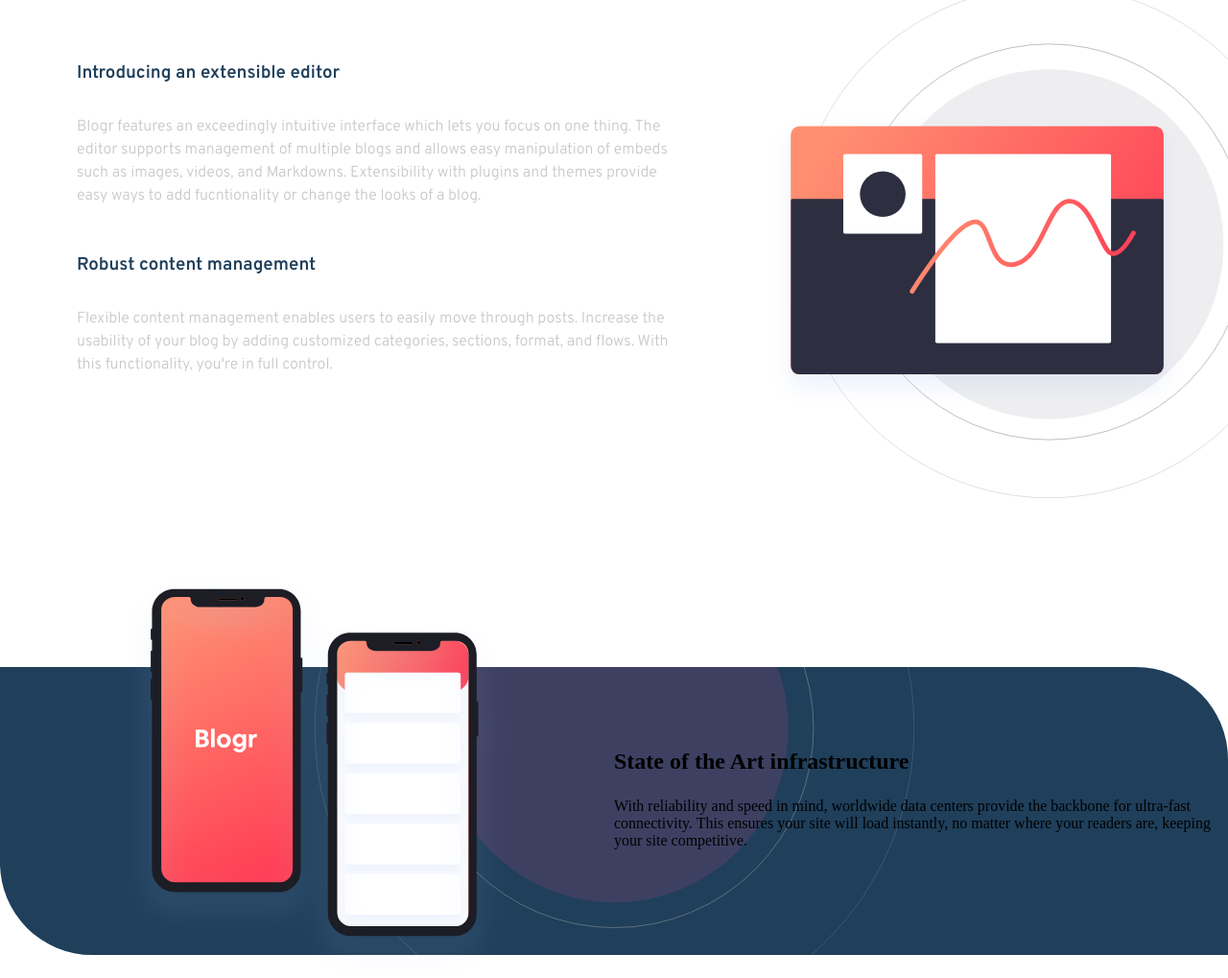
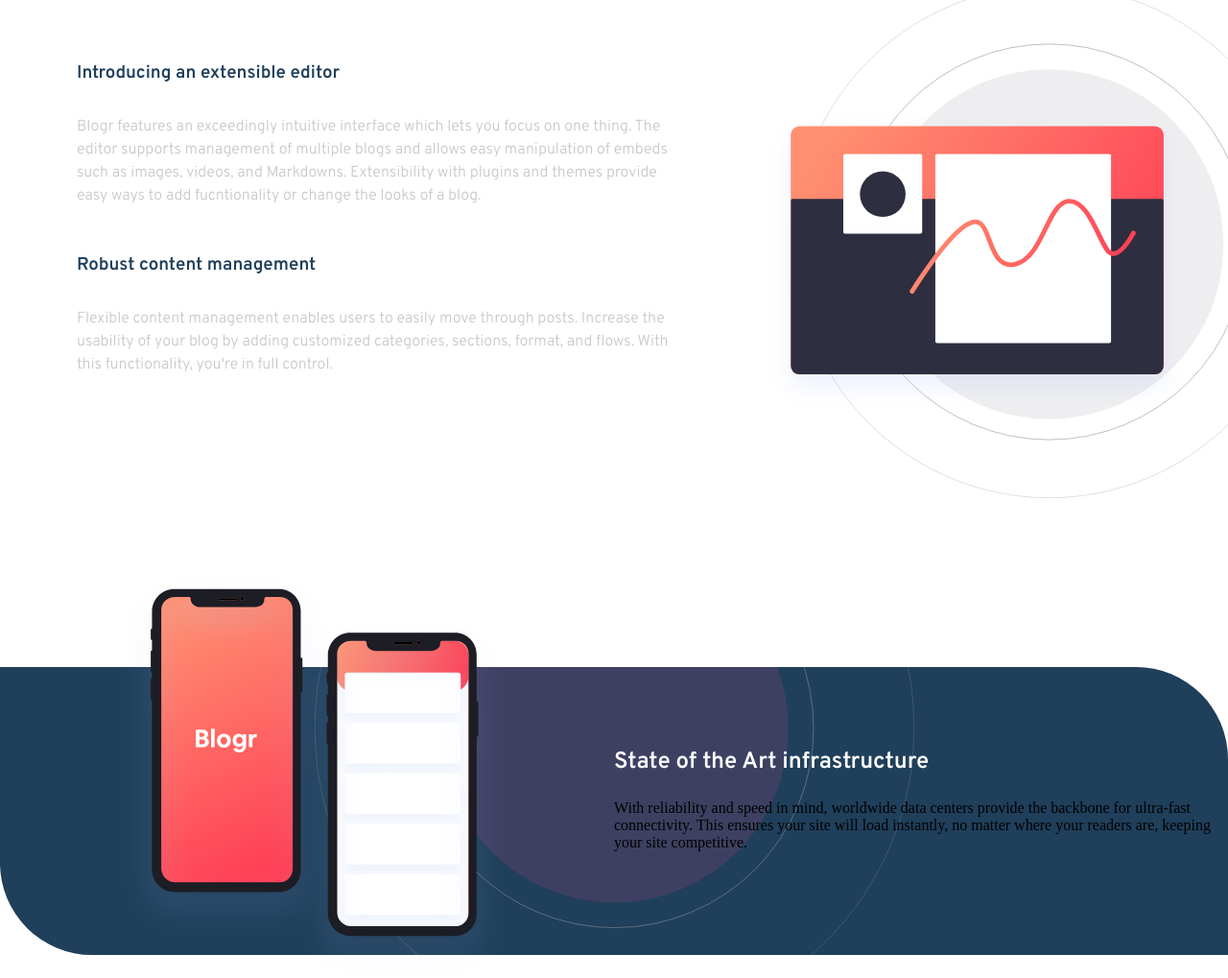
Before and after one commit to nyrellcl/Blogr-, a plain HTML site: page index.html in a window 1280 px wide. Shown: the part 621-1640 px from the top of the page at 96% size. Drawn offline with Linux system fonts and the light colour scheme.

Commit message:
Update styles.css

```diff
--- a/styles.css
+++ b/styles.css
@@ -295,8 +295,7 @@ ul.nav-list {
   width: 50%;
 }
 
-state-title {
-  margin-bottom: 4rem;
+.state-title {
   color: white;
   font-family: 'Overpass', sans-serif;
 }
```
